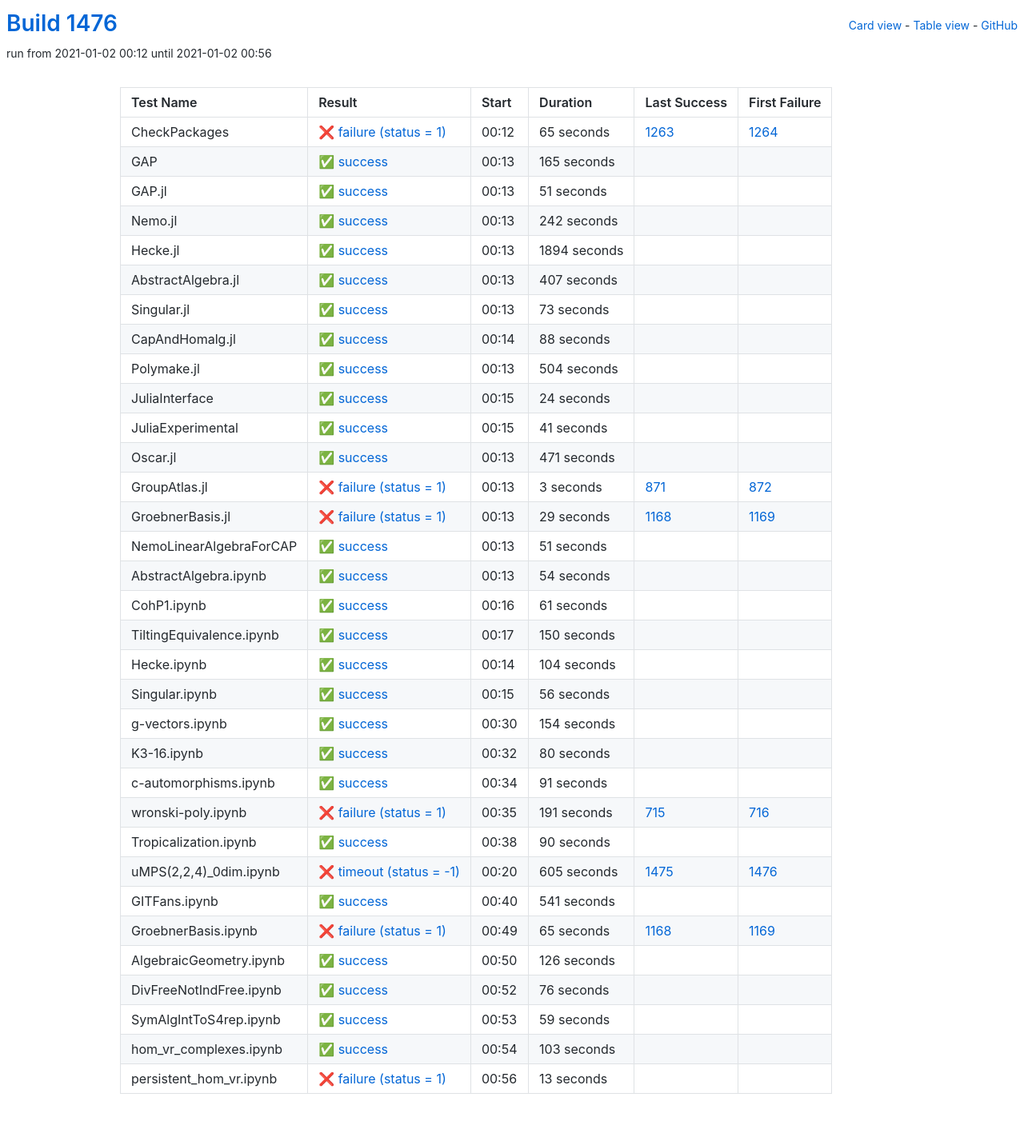
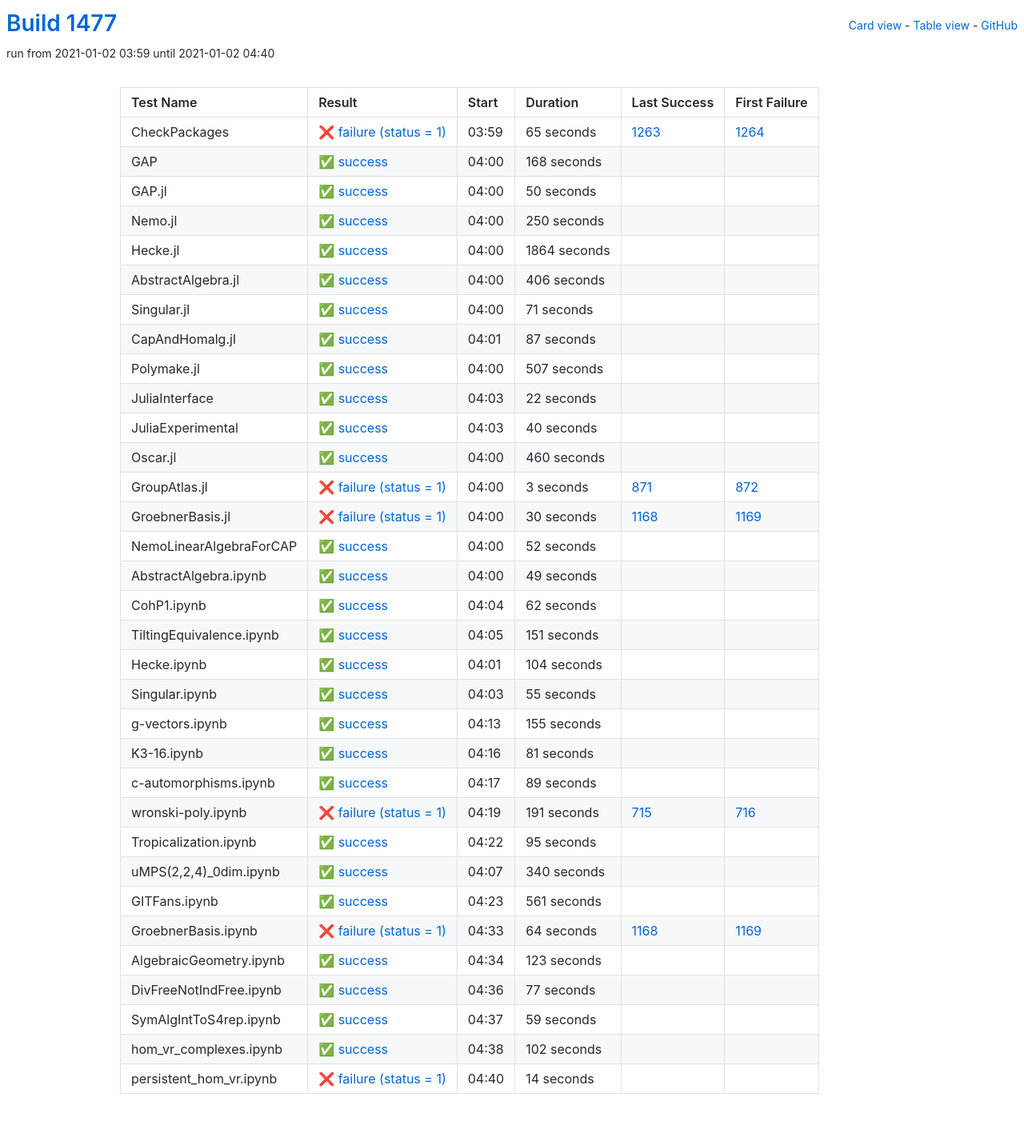
Before and after one commit to oscar-system/oscar-ci-status-stable, a Jekyll site: the page built from table.html, in a window 1280 px wide. Shown: the whole page at 80% size. Built offline with Jekyll 4.4.1, drawn with Linux system fonts in a browser that asks for light colours.

Commit message:
Build #1477

```diff
--- a/_data/ci.yml
+++ b/_data/ci.yml
@@ -1,6 +1,6 @@
 ---
-build: 1476
-build_url: https://oscarci.mathematik.uni-kl.de/job/oscar-stable/1476/
+build: 1477
+build_url: https://oscarci.mathematik.uni-kl.de/job/oscar-stable/1477/
 job: oscar-stable
 organization: oscar-system
 repo: oscar-ci-status-stable
@@ -8,8 +8,8 @@ repourl: https://github.com/oscar-system/oscar-ci-status-stable
 tests:
 - name: CheckPackages
   id: checkpackages
-  log: https://oscarci.mathematik.uni-kl.de/job/oscar-stable/1476/artifact/logs/build-1476/CheckPackages.log
-  start: 2021-01-02 00:12
+  log: https://oscarci.mathematik.uni-kl.de/job/oscar-stable/1477/artifact/logs/build-1477/CheckPackages.log
+  start: 2021-01-02 03:59
   success: false
   exitcode: 1
   status: failure
@@ -20,140 +20,140 @@ tests:
   first_failure_url: https://oscarci.mathematik.uni-kl.de/job/oscar-stable/1264/
 - name: GAP
   id: gap
-  log: https://oscarci.mathematik.uni-kl.de/job/oscar-stable/1476/artifact/logs/build-1476/GAP.log
-  start: 2021-01-02 00:13
+  log: https://oscarci.mathematik.uni-kl.de/job/oscar-stable/1477/artifact/logs/build-1477/GAP.log
+  start: 2021-01-02 04:00
   success: true
   exitcode: 0
   status: success
-  duration: 165
+  duration: 168
   last_success: false
   last_success_url:
   first_failure: false
   first_failure_url:
 - name: GAP.jl
   id: gap-jl
-  log: https://oscarci.mathematik.uni-kl.de/job/oscar-stable/1476/artifact/logs/build-1476/GAP.jl.log
-  start: 2021-01-02 00:13
+  log: https://oscarci.mathematik.uni-kl.de/job/oscar-stable/1477/artifact/logs/build-1477/GAP.jl.log
+  start: 2021-01-02 04:00
   success: true
   exitcode: 0
   status: success
-  duration: 51
+  duration: 50
   last_success: false
   last_success_url:
   first_failure: false
   first_failure_url:
 - name: Nemo.jl
   id: nemo-jl
-  log: https://oscarci.mathematik.uni-kl.de/job/oscar-stable/1476/artifact/logs/build-1476/Nemo.jl.log
-  start: 2021-01-02 00:13
+  log: https://oscarci.mathematik.uni-kl.de/job/oscar-stable/1477/artifact/logs/build-1477/Nemo.jl.log
+  start: 2021-01-02 04:00
   success: true
   exitcode: 0
   status: success
-  duration: 242
+  duration: 250
   last_success: false
   last_success_url:
   first_failure: false
   first_failure_url:
 - name: Hecke.jl
   id: hecke-jl
-  log: https://oscarci.mathematik.uni-kl.de/job/oscar-stable/1476/artifact/logs/build-1476/Hecke.jl.log
-  start: 2021-01-02 00:13
+  log: https://oscarci.mathematik.uni-kl.de/job/oscar-stable/1477/artifact/logs/build-1477/Hecke.jl.log
+  start: 2021-01-02 04:00
   success: true
   exitcode: 0
   status: success
-  duration: 1894
+  duration: 1864
   last_success: false
   last_success_url:
   first_failure: false
   first_failure_url:
 - name: AbstractAlgebra.jl
   id: abstractalgebra-jl
-  log: https://oscarci.mathematik.uni-kl.de/job/oscar-stable/1476/artifact/logs/build-1476/AbstractAlgebra.jl.log
-  start: 2021-01-02 00:13
+  log: https://oscarci.mathematik.uni-kl.de/job/oscar-stable/1477/artifact/logs/build-1477/AbstractAlgebra.jl.log
+  start: 2021-01-02 04:00
   success: true
   exitcode: 0
   status: success
-  duration: 407
+  duration: 406
   last_success: false
   last_success_url:
   first_failure: false
   first_failure_url:
 - name: Singular.jl
   id: singular-jl
-  log: https://oscarci.mathematik.uni-kl.de/job/oscar-stable/1476/artifact/logs/build-1476/Singular.jl.log
-  start: 2021-01-02 00:13
+  log: https://oscarci.mathematik.uni-kl.de/job/oscar-stable/1477/artifact/logs/build-1477/Singular.jl.log
+  start: 2021-01-02 04:00
   success: true
   exitcode: 0
   status: success
-  duration: 73
+  duration: 71
   last_success: false
   last_success_url:
   first_failure: false
   first_failure_url:
 - name: CapAndHomalg.jl
   id: capandhomalg-jl
-  log: https://oscarci.mathematik.uni-kl.de/job/oscar-stable/1476/artifact/logs/build-1476/CapAndHomalg.jl.log
-  start: 2021-01-02 00:14
+  log: https://oscarci.mathematik.uni-kl.de/job/oscar-stable/1477/artifact/logs/build-1477/CapAndHomalg.jl.log
+  start: 2021-01-02 04:01
   success: true
   exitcode: 0
   status: success
-  duration: 88
+  duration: 87
   last_success: false
   last_success_url:
   first_failure: false
   first_failure_url:
 - name: Polymake.jl
   id: polymake-jl
-  log: https://oscarci.mathematik.uni-kl.de/job/oscar-stable/1476/artifact/logs/build-1476/Polymake.jl.log
-  start: 2021-01-02 00:13
+  log: https://oscarci.mathematik.uni-kl.de/job/oscar-stable/1477/artifact/logs/build-1477/Polymake.jl.log
+  start: 2021-01-02 04:00
   success: true
   exitcode: 0
   status: success
-  duration: 504
+  duration: 507
   last_success: false
   last_success_url:
   first_failure: false
   first_failure_url:
 - name: JuliaInterface
   id: juliainterface
-  log: https://oscarci.mathematik.uni-kl.de/job/oscar-stable/1476/artifact/logs/build-1476/JuliaInterface.log
-  start: 2021-01-02 00:15
+  log: https://oscarci.mathematik.uni-kl.de/job/oscar-stable/1477/artifact/logs/build-1477/JuliaInterface.log
+  start: 2021-01-02 04:03
   success: true
   exitcode: 0
   status: success
-  duration: 24
+  duration: 22
   last_success: false
   last_success_url:
   first_failure: false
   first_failure_url:
 - name: JuliaExperimental
   id: juliaexperimental
-  log: https://oscarci.mathematik.uni-kl.de/job/oscar-stable/1476/artifact/logs/build-1476/JuliaExperimental.log
-  start: 2021-01-02 00:15
+  log: https://oscarci.mathematik.uni-kl.de/job/oscar-stable/1477/artifact/logs/build-1477/JuliaExperimental.log
+  start: 2021-01-02 04:03
   success: true
   exitcode: 0
   status: success
-  duration: 41
+  duration: 40
   last_success: false
   last_success_url:
   first_failure: false
   first_failure_url:
 - name: Oscar.jl
   id: oscar-jl
-  log: https://oscarci.mathematik.uni-kl.de/job/oscar-stable/1476/artifact/logs/build-1476/Oscar.jl.log
-  start: 2021-01-02 00:13
+  log: https://oscarci.mathematik.uni-kl.de/job/oscar-stable/1477/artifact/logs/build-1477/Oscar.jl.log
+  start: 2021-01-02 04:00
   success: true
   exitcode: 0
   status: success
-  duration: 471
+  duration: 460
   last_success: false
   last_success_url:
   first_failure: false
   first_failure_url:
 - name: GroupAtlas.jl
   id: groupatlas-jl
-  log: https://oscarci.mathematik.uni-kl.de/job/oscar-stable/1476/artifact/logs/build-1476/GroupAtlas.jl.log
-  start: 2021-01-02 00:13
+  log: https://oscarci.mathematik.uni-kl.de/job/oscar-stable/1477/artifact/logs/build-1477/GroupAtlas.jl.log
+  start: 2021-01-02 04:00
   success: false
   exitcode: 1
   status: failure
@@ -164,68 +164,68 @@ tests:
   first_failure_url: https://oscarci.mathematik.uni-kl.de/job/oscar-stable/872/
 - name: GroebnerBasis.jl
   id: groebnerbasis-jl
-  log: https://oscarci.mathematik.uni-kl.de/job/oscar-stable/1476/artifact/logs/build-1476/GroebnerBasis.jl.log
-  start: 2021-01-02 00:13
+  log: https://oscarci.mathematik.uni-kl.de/job/oscar-stable/1477/artifact/logs/build-1477/GroebnerBasis.jl.log
+  start: 2021-01-02 04:00
   success: false
   exitcode: 1
   status: failure
-  duration: 29
+  duration: 30
   last_success: 1168
   last_success_url: https://oscarci.mathematik.uni-kl.de/job/oscar-stable/1168/
   first_failure: 1169
   first_failure_url: https://oscarci.mathematik.uni-kl.de/job/oscar-stable/1169/
 - name: NemoLinearAlgebraForCAP
   id: nemolinearalgebraforcap
-  log: https://oscarci.mathematik.uni-kl.de/job/oscar-stable/1476/artifact/logs/build-1476/NemoLinearAlgebraForCAP.log
-  start: 2021-01-02 00:13
+  log: https://oscarci.mathematik.uni-kl.de/job/oscar-stable/1477/artifact/logs/build-1477/NemoLinearAlgebraForCAP.log
+  start: 2021-01-02 04:00
   success: true
   exitcode: 0
   status: success
-  duration: 51
+  duration: 52
   last_success: false
   last_success_url:
   first_failure: false
   first_failure_url:
 - name: AbstractAlgebra.ipynb
   id: abstractalgebra-ipynb
-  log: https://oscarci.mathematik.uni-kl.de/job/oscar-stable/1476/artifact/logs/build-1476/AbstractAlgebra.ipynb.log
-  start: 2021-01-02 00:13
+  log: https://oscarci.mathematik.uni-kl.de/job/oscar-stable/1477/artifact/logs/build-1477/AbstractAlgebra.ipynb.log
+  start: 2021-01-02 04:00
   success: true
   exitcode: 0
   status: success
-  duration: 54
+  duration: 49
   last_success: false
   last_success_url:
   first_failure: false
   first_failure_url:
 - name: CohP1.ipynb
   id: cohp1-ipynb
-  log: https://oscarci.mathematik.uni-kl.de/job/oscar-stable/1476/artifact/logs/build-1476/CohP1.ipynb.log
-  start: 2021-01-02 00:16
+  log: https://oscarci.mathematik.uni-kl.de/job/oscar-stable/1477/artifact/logs/build-1477/CohP1.ipynb.log
+  start: 2021-01-02 04:04
   success: true
   exitcode: 0
   status: success
-  duration: 61
+  duration: 62
   last_success: false
   last_success_url:
   first_failure: false
   first_failure_url:
 - name: TiltingEquivalence.ipynb
   id: tiltingequivalence-ipynb
-  log: https://oscarci.mathematik.uni-kl.de/job/oscar-stable/1476/artifact/logs/build-1476/TiltingEquivalence.ipynb.log
-  start: 2021-01-02 00:17
+  log: https://oscarci.mathematik.uni-kl.de/job/oscar-stable/1477/artifact/logs/build-1477/TiltingEquivalence.ipynb.log
+  start: 2021-01-02 04:05
   success: true
   exitcode: 0
   status: success
-  duration: 150
+  duration: 151
   last_success: false
   last_success_url:
   first_failure: false
   first_failure_url:
 - name: Hecke.ipynb
   id: hecke-ipynb
-  log: https://oscarci.mathematik.uni-kl.de/job/oscar-stable/1476/artifact/logs/build-1476/Hecke.ipynb.log
-  start: 2021-01-02 00:14
+  log: https://oscarci.mathematik.uni-kl.de/job/oscar-stable/1477/artifact/logs/build-1477/Hecke.ipynb.log
+  start: 2021-01-02 04:01
   success: true
   exitcode: 0
   status: success
@@ -236,56 +236,56 @@ tests:
   first_failure_url:
 - name: Singular.ipynb
   id: singular-ipynb
-  log: https://oscarci.mathematik.uni-kl.de/job/oscar-stable/1476/artifact/logs/build-1476/Singular.ipynb.log
-  start: 2021-01-02 00:15
+  log: https://oscarci.mathematik.uni-kl.de/job/oscar-stable/1477/artifact/logs/build-1477/Singular.ipynb.log
+  start: 2021-01-02 04:03
   success: true
   exitcode: 0
   status: success
-  duration: 56
+  duration: 55
   last_success: false
   last_success_url:
   first_failure: false
   first_failure_url:
 - name: g-vectors.ipynb
   id: g-vectors-ipynb
-  log: https://oscarci.mathematik.uni-kl.de/job/oscar-stable/1476/artifact/logs/build-1476/g-vectors.ipynb.log
-  start: 2021-01-02 00:30
+  log: https://oscarci.mathematik.uni-kl.de/job/oscar-stable/1477/artifact/logs/build-1477/g-vectors.ipynb.log
+  start: 2021-01-02 04:13
   success: true
   exitcode: 0
   status: success
-  duration: 154
+  duration: 155
   last_success: false
   last_success_url:
   first_failure: false
   first_failure_url:
 - name: K3-16.ipynb
   id: k3-16-ipynb
-  log: https://oscarci.mathematik.uni-kl.de/job/oscar-stable/1476/artifact/logs/build-1476/K3-16.ipynb.log
-  start: 2021-01-02 00:32
+  log: https://oscarci.mathematik.uni-kl.de/job/oscar-stable/1477/artifact/logs/build-1477/K3-16.ipynb.log
+  start: 2021-01-02 04:16
   success: true
   exitcode: 0
   status: success
-  duration: 80
+  duration: 81
   last_success: false
   last_success_url:
   first_failure: false
   first_failure_url:
 - name: c-automorphisms.ipynb
   id: c-automorphisms-ipynb
-  log: https://oscarci.mathematik.uni-kl.de/job/oscar-stable/1476/artifact/logs/build-1476/c-automorphisms.ipynb.log
-  start: 2021-01-02 00:34
+  log: https://oscarci.mathematik.uni-kl.de/job/oscar-stable/1477/artifact/logs/build-1477/c-automorphisms.ipynb.log
+  start: 2021-01-02 04:17
   success: true
   exitcode: 0
   status: success
-  duration: 91
+  duration: 89
   last_success: false
   last_success_url:
   first_failure: false
   first_failure_url:
 - name: wronski-poly.ipynb
   id: wronski-poly-ipynb
-  log: https://oscarci.mathematik.uni-kl.de/job/oscar-stable/1476/artifact/logs/build-1476/wronski-poly.ipynb.log
-  start: 2021-01-02 00:35
+  log: https://oscarci.mathematik.uni-kl.de/job/oscar-stable/1477/artifact/logs/build-1477/wronski-poly.ipynb.log
+  start: 2021-01-02 04:19
   success: false
   exitcode: 1
   status: failure
@@ -296,80 +296,80 @@ tests:
   first_failure_url: https://oscarci.mathematik.uni-kl.de/job/oscar-stable/716/
 - name: Tropicalization.ipynb
   id: tropicalization-ipynb
-  log: https://oscarci.mathematik.uni-kl.de/job/oscar-stable/1476/artifact/logs/build-1476/Tropicalization.ipynb.log
-  start: 2021-01-02 00:38
+  log: https://oscarci.mathematik.uni-kl.de/job/oscar-stable/1477/artifact/logs/build-1477/Tropicalization.ipynb.log
+  start: 2021-01-02 04:22
   success: true
   exitcode: 0
   status: success
-  duration: 90
+  duration: 95
   last_success: false
   last_success_url:
   first_failure: false
   first_failure_url:
 - name: uMPS(2,2,4)_0dim.ipynb
   id: umps-2-2-4-0dim-ipynb
-  log: https://oscarci.mathematik.uni-kl.de/job/oscar-stable/1476/artifact/logs/build-1476/uMPS-2-2-4-_0dim.ipynb.log
-  start: 2021-01-02 00:20
-  success: false
-  exitcode: -1
-  status: timeout
-  duration: 605
-  last_success: 1475
-  last_success_url: https://oscarci.mathematik.uni-kl.de/job/oscar-stable/1475/
-  first_failure: 1476
-  first_failure_url: https://oscarci.mathematik.uni-kl.de/job/oscar-stable/1476/
-- name: GITFans.ipynb
-  id: gitfans-ipynb
-  log: https://oscarci.mathematik.uni-kl.de/job/oscar-stable/1476/artifact/logs/build-1476/GITFans.ipynb.log
-  start: 2021-01-02 00:40
+  log: https://oscarci.mathematik.uni-kl.de/job/oscar-stable/1477/artifact/logs/build-1477/uMPS-2-2-4-_0dim.ipynb.log
+  start: 2021-01-02 04:07
   success: true
   exitcode: 0
   status: success
-  duration: 541
+  duration: 340
+  last_success: false
+  last_success_url:
+  first_failure: false
+  first_failure_url:
+- name: GITFans.ipynb
+  id: gitfans-ipynb
+  log: https://oscarci.mathematik.uni-kl.de/job/oscar-stable/1477/artifact/logs/build-1477/GITFans.ipynb.log
+  start: 2021-01-02 04:23
+  success: true
+  exitcode: 0
+  status: success
+  duration: 561
   last_success: false
   last_success_url:
   first_failure: false
   first_failure_url:
 - name: GroebnerBasis.ipynb
   id: groebnerbasis-ipynb
-  log: https://oscarci.mathematik.uni-kl.de/job/oscar-stable/1476/artifact/logs/build-1476/GroebnerBasis.ipynb.log
-  start: 2021-01-02 00:49
+  log: https://oscarci.mathematik.uni-kl.de/job/oscar-stable/1477/artifact/logs/build-1477/GroebnerBasis.ipynb.log
+  start: 2021-01-02 04:33
   success: false
   exitcode: 1
   status: failure
-  duration: 65
+  duration: 64
   last_success: 1168
   last_success_url: https://oscarci.mathematik.uni-kl.de/job/oscar-stable/1168/
   first_failure: 1169
   first_failure_url: https://oscarci.mathematik.uni-kl.de/job/oscar-stable/1169/
 - name: AlgebraicGeometry.ipynb
   id: algebraicgeometry-ipynb
-  log: https://oscarci.mathematik.uni-kl.de/job/oscar-stable/1476/artifact/logs/build-1476/AlgebraicGeometry.ipynb.log
-  start: 2021-01-02 00:50
+  log: https://oscarci.mathematik.uni-kl.de/job/oscar-stable/1477/artifact/logs/build-1477/AlgebraicGeometry.ipynb.log
+  start: 2021-01-02 04:34
   success: true
   exitcode: 0
   status: success
-  duration: 126
+  duration: 123
   last_success: false
   last_success_url:
   first_failure: false
   first_failure_url:
 - name: DivFreeNotIndFree.ipynb
   id: divfreenotindfree-ipynb
-  log: https://oscarci.mathematik.uni-kl.de/job/oscar-stable/1476/artifact/logs/build-1476/DivFreeNotIndFree.ipynb.log
-  start: 2021-01-02 00:52
+  log: https://oscarci.mathematik.uni-kl.de/job/oscar-stable/1477/artifact/logs/build-1477/DivFreeNotIndFree.ipynb.log
+  start: 2021-01-02 04:36
   success: true
   exitcode: 0
   status: success
-  duration: 76
+  duration: 77
   last_success: false
   last_success_url:
   first_failure: false
   first_failure_url:
 - name: SymAlgIntToS4rep.ipynb
   id: symalginttos4rep-ipynb
-  log: https://oscarci.mathematik.uni-kl.de/job/oscar-stable/1476/artifact/logs/build-1476/SymAlgIntToS4rep.ipynb.log
-  start: 2021-01-02 00:53
+  log: https://oscarci.mathematik.uni-kl.de/job/oscar-stable/1477/artifact/logs/build-1477/SymAlgIntToS4rep.ipynb.log
+  start: 2021-01-02 04:37
   success: true
   exitcode: 0
   status: success
@@ -380,24 +380,24 @@ tests:
   first_failure_url:
 - name: hom_vr_complexes.ipynb
   id: hom-vr-complexes-ipynb
-  log: https://oscarci.mathematik.uni-kl.de/job/oscar-stable/1476/artifact/logs/build-1476/hom_vr_complexes.ipynb.log
-  start: 2021-01-02 00:54
+  log: https://oscarci.mathematik.uni-kl.de/job/oscar-stable/1477/artifact/logs/build-1477/hom_vr_complexes.ipynb.log
+  start: 2021-01-02 04:38
   success: true
   exitcode: 0
   status: success
-  duration: 103
+  duration: 102
   last_success: false
   last_success_url:
   first_failure: false
   first_failure_url:
 - name: persistent_hom_vr.ipynb
   id: persistent-hom-vr-ipynb
-  log: https://oscarci.mathematik.uni-kl.de/job/oscar-stable/1476/artifact/logs/build-1476/persistent_hom_vr.ipynb.log
-  start: 2021-01-02 00:56
+  log: https://oscarci.mathematik.uni-kl.de/job/oscar-stable/1477/artifact/logs/build-1477/persistent_hom_vr.ipynb.log
+  start: 2021-01-02 04:40
   success: false
   exitcode: 1
   status: failure
-  duration: 13
+  duration: 14
   last_success: false
   last_success_url:
   first_failure: false
```
Also changed, not shown: README.md.
